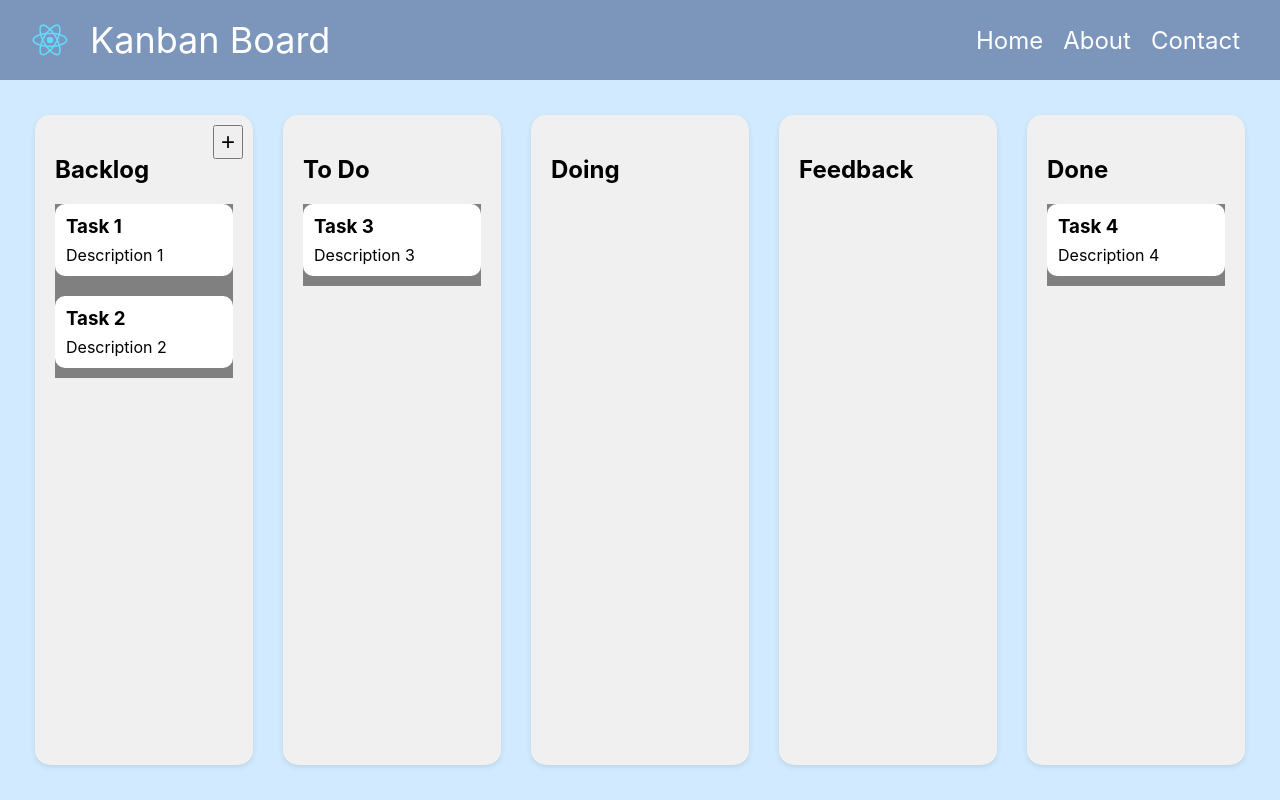
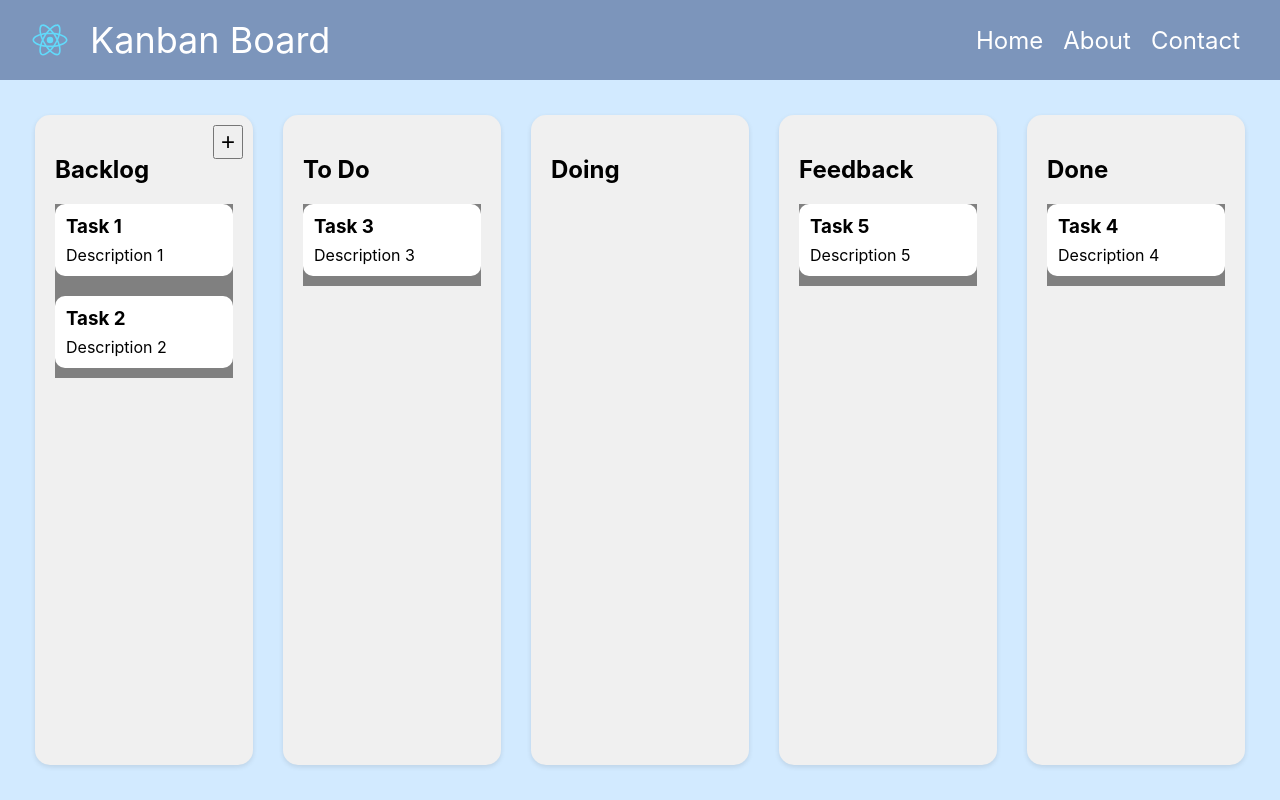
Before and after one commit to DevlinV-2261014/Evanuation_Project, a React (Create React App) app: page /dnd_kanbanboard in a window 1280 px wide. Built offline with nearby package versions, Linux system fonts and the light colour scheme.

Commit message:
Added the number thing

```diff
--- a/src/components/Nav/Nav.js
+++ b/src/components/Nav/Nav.js
@@ -3,7 +3,7 @@ import logo from '../../logo.svg';
 import "./Nav.css";
 import TaskForm from '../form_kanbanboard/TaskForm/TaskForm'
 
-function Nav({haveTaskForm, addTask}) {
+function Nav({haveTaskForm, addTask, nr}) {
     return (
         <nav className="navbar">
             <div className="navbar-left">
@@ -22,7 +22,7 @@ function Nav({haveTaskForm, addTask}) {
                 </li>
                 {haveTaskForm &&
                 <li>
-                    <TaskForm addTask={addTask} />
+                    <TaskForm addTask={addTask} nr={nr} />
                 </li>
                 }
             </ul>
--- a/src/components/form_kanbanboard/FormKanbanBoard.js
+++ b/src/components/form_kanbanboard/FormKanbanBoard.js
@@ -12,10 +12,12 @@ const initialTasks = {
 
 const FormKanbanBoard = () => {
   const [tasks, setTasks] = useState(initialTasks);
+  const [nextId, setNextId] = useState(6);
 
   const addTask = (column, title, description) => {
     const newTask = { title, description };
     setTasks({ ...tasks, [column]: [...tasks[column], newTask] });
+    setNextId(nextId + 1);
 };
 
 const moveTask = (task, target) => {
@@ -29,7 +31,7 @@ const moveTask = (task, target) => {
 
   return (
     <>
-    <Nav haveTaskForm={true} addTask={addTask} />
+    <Nav haveTaskForm={true} addTask={addTask} nr={nextId} />
     <div className="formkanban-board">
       {Object.entries(tasks).map(([column, tasks], index) => (
         <div key={index} className="formkanban-column">
--- a/src/components/form_kanbanboard/TaskForm/TaskForm.js
+++ b/src/components/form_kanbanboard/TaskForm/TaskForm.js
@@ -4,10 +4,9 @@ import CustomDropdown from './CustomDropdown';
 import { useState } from 'react';
 import './TaskForm.css';
 
-const TaskForm = ({addTask}) => {
-
-    const [title, setTitle] = useState('');
-    const [description, setDescription] = useState('');
+const TaskForm = ({addTask, nr}) => {
+    const [title, setTitle] = useState('Task ' + nr);
+    const [description, setDescription] = useState('Description ' + nr);
     const [status, setStatus] = useState('To Do');
 
     function handleSelect(option) {
@@ -35,10 +34,10 @@ const TaskForm = ({addTask}) => {
             <label className='header'> Add Task </label>
             <div className='content'>
                 <label className='inputLabel'>Title</label>
-                <input className='titleInput' type='text' placeholder='Title' onChange={e => setTitle(e.target.value)} />
+                <input className='titleInput' type='text' value={"Task " + nr} placeholder='Title' onChange={e => setTitle(e.target.value)} />
 
                 <label className='inputLabel'>Description</label>
-                <input className='descriptionInput' type='text' placeholder='Description' onChange={e => setDescription(e.target.value)} />
+                <input className='descriptionInput' type='text' value={"Description " + nr} placeholder='Description' onChange={e => setDescription(e.target.value)} />
 
                 <label className='inputLabel'>Status</label>
                 <CustomDropdown className='dropdown' options={dropDownOptions} onSelect={handleSelect} value={selectedItem} />
--- a/src/initdata.js
+++ b/src/initdata.js
@@ -4,6 +4,7 @@ const initialData = {
         'task-2': { id: 'task-2', title: 'Task 2', description: 'Description 2' },
         'task-3': { id: 'task-3', title: 'Task 3', description: 'Description 3' },
         'task-4': { id: 'task-4', title: 'Task 4', description: 'Description 4' },
+        'task-5': { id: 'task-5', title: 'Task 5', description: 'Description 5' },
     },
     columns: {
         'column-1': {
@@ -24,7 +25,7 @@ const initialData = {
         'column-4': {
             id: 'column-4',
             title: 'Feedback',
-            taskIds: [],
+            taskIds: ['task-5'],
         },
         'column-5': {
             id: 'column-5',
```
